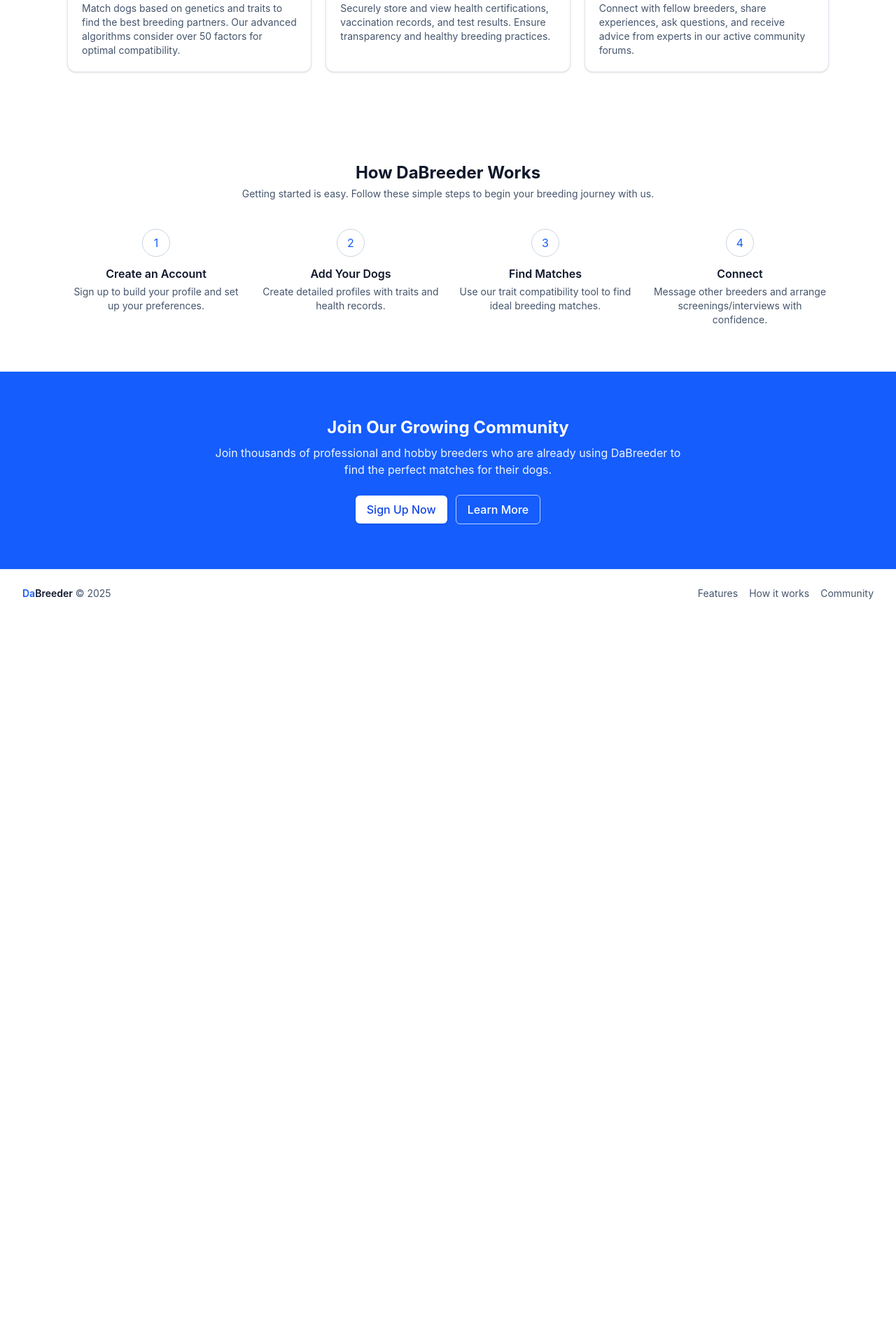
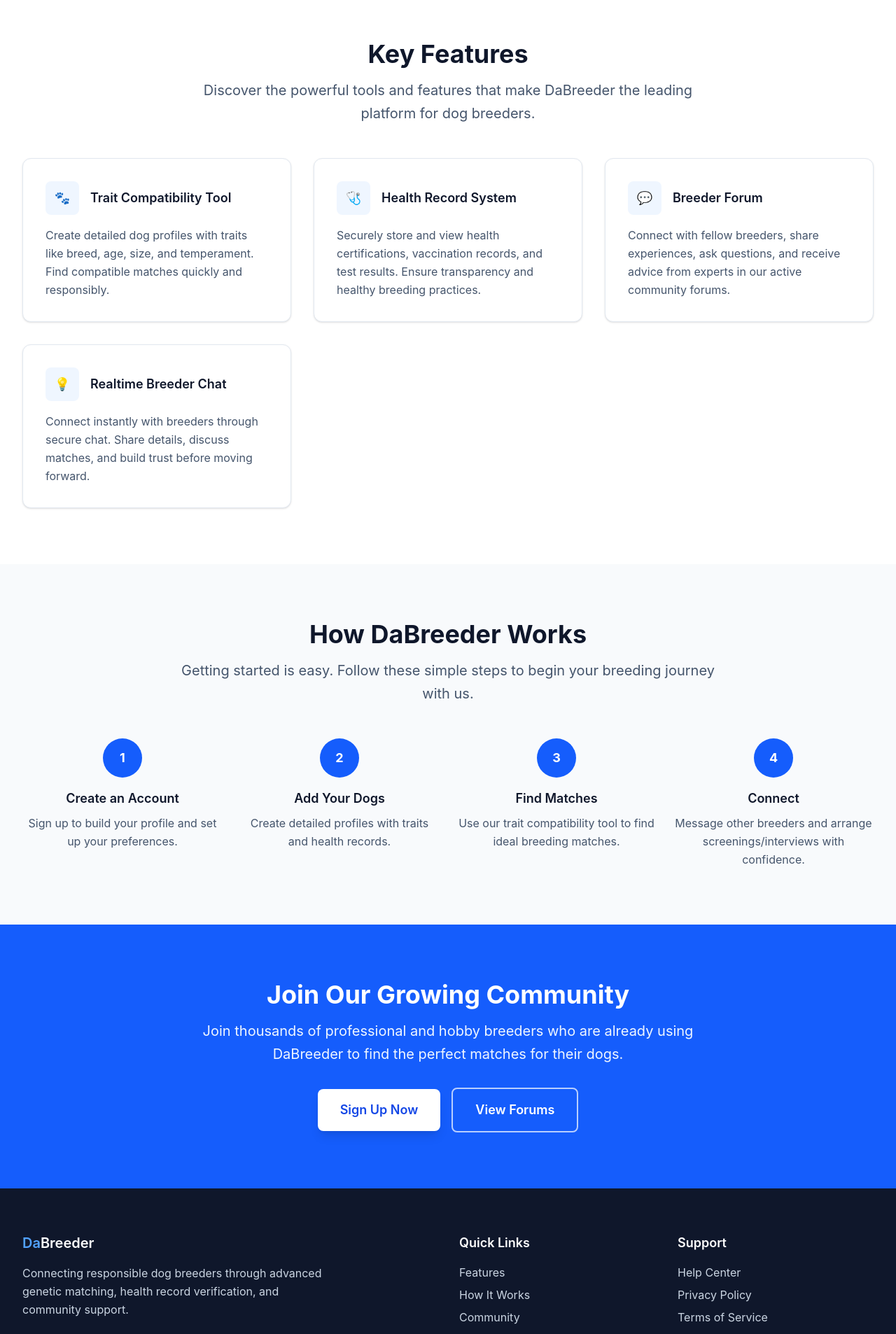
Before and after one commit to JsRonnie/DaBreederClone, a React (Vite) app: page / in a window 1280 px wide. Shown: the part 880-2786 px from the top of the page at 70% size. Before the commit the page ends 1762 px from the top, so only its background shows below. Built offline with nearby package versions, Linux system fonts and the light colour scheme; no server answers.

Commit message:
Enhance UI/UX: Optimize responsive design, add authentication modals with Shiba image, and improve layout

```diff
--- a/src/App.jsx
+++ b/src/App.jsx
@@ -27,7 +27,7 @@
   const goHome = () => setView('landing')
 
   return (
-    <>
+    <div className="min-h-screen flex flex-col">
       <Navbar
         onMenuClick={() => setSidebarOpen(true)}
         onSignInClick={() => { setAuthMode('signin'); setAuthOpen(true) }}
@@ -45,6 +45,8 @@
         onAuthSuccess={handleAuthSuccess}
       />
 
+      <main className="flex-1">
+
         {view === 'landing' && (
           <>
             <Hero onGetStarted={goToDogForm} />
@@ -54,7 +56,7 @@
           </>
         )}
         {view === 'dogForm' && (
-        <div className="p-4">
+          <div className="p-4 sm:p-6 lg:p-8">
             <button
               type="button"
               onClick={goHome}
@@ -63,7 +65,8 @@
             <DogForm />
           </div>
         )}
-    </>
+      </main>
+    </div>
   )
 }
 
--- a/src/components/Community.jsx
+++ b/src/components/Community.jsx
@@ -3,17 +3,17 @@
 export default function Community() {
   return (
     <section id="community" className="bg-blue-600">
-      <div className="mx-auto max-w-6xl px-4 sm:px-6 lg:px-8 py-14 sm:py-16 text-center">
-        <h2 className="text-white text-xl sm:text-2xl font-bold">Join Our Growing Community</h2>
-        <p className="mt-2 text-blue-50 max-w-2xl mx-auto">
+      <div className="mx-auto max-w-7xl px-4 sm:px-6 lg:px-8 py-16 sm:py-20 text-center">
+        <h2 className="text-white text-2xl sm:text-3xl md:text-4xl font-bold">Join Our Growing Community</h2>
+        <p className="mt-4 text-blue-50 text-base sm:text-lg md:text-xl max-w-3xl mx-auto leading-relaxed">
           Join thousands of professional and hobby breeders who are already using DaBreeder to find the perfect matches for their dogs.
         </p>
-        <div className="mt-6 flex flex-wrap items-center justify-center gap-3">
-          <a href="#signup" className="inline-flex items-center rounded-md bg-white px-4 py-2 font-medium text-blue-700 shadow hover:bg-blue-50">
+        <div className="mt-8 flex flex-wrap items-center justify-center gap-4">
+          <a href="#signup" className="inline-flex items-center rounded-lg bg-white px-8 py-4 text-lg font-semibold text-blue-700 shadow-lg hover:bg-blue-50 transition-all duration-200 transform hover:scale-105">
             Sign Up Now
           </a>
-          <a href="#learn" className="inline-flex items-center rounded-md border border-white/70 px-4 py-2 font-medium text-white hover:bg-white/10">
-            Learn More
+          <a href="#learn" className="inline-flex items-center rounded-lg border-2 border-white/70 px-8 py-4 text-lg font-semibold text-white hover:bg-white/10 transition-all duration-200">
+            View Forums
           </a>
         </div>
       </div>
--- a/src/components/Features.jsx
+++ b/src/components/Features.jsx
@@ -4,7 +4,7 @@
   {
     title: 'Trait Compatibility Tool',
     desc:
-      'Match dogs based on genetics and traits to find the best breeding partners. Our advanced algorithms consider over 50 factors for optimal compatibility.',
+      'Create detailed dog profiles with traits like breed, age, size, and temperament. Find compatible matches quickly and responsibly.',
     icon: (
       <span className="text-lg">🐾</span>
     ),
@@ -25,27 +25,35 @@
       <span className="text-lg">💬</span>
     ),
   },
+  {
+    title: 'Realtime Breeder Chat',
+    desc:
+      'Connect instantly with breeders through secure chat. Share details, discuss matches, and build trust before moving forward.',
+    icon: (
+      <span className="text-lg">💡</span>
+    ),
+  },
 ]
 
 export default function Features() {
   return (
-    <section id="features" className="py-14 sm:py-16 bg-white">
-      <div className="mx-auto max-w-6xl px-4 sm:px-6 lg:px-8">
-        <h2 className="text-center text-xl sm:text-2xl font-bold text-slate-900">Key Features</h2>
-        <p className="mt-1 text-center text-sm text-slate-600 max-w-2xl mx-auto">
+    <section id="features" className="py-16 sm:py-20 bg-white">
+      <div className="mx-auto max-w-7xl px-4 sm:px-6 lg:px-8">
+        <h2 className="text-center text-2xl sm:text-3xl md:text-4xl font-bold text-slate-900">Key Features</h2>
+        <p className="mt-4 text-center text-base sm:text-lg md:text-xl text-slate-600 max-w-3xl mx-auto leading-relaxed">
           Discover the powerful tools and features that make DaBreeder the leading platform for dog breeders.
         </p>
 
-        <div className="mt-8 grid grid-cols-1 md:grid-cols-3 gap-5">
+        <div className="mt-12 grid grid-cols-1 md:grid-cols-2 xl:grid-cols-3 gap-6 lg:gap-8">
           {items.map((it) => (
-            <article key={it.title} className="rounded-xl border border-slate-200 bg-white p-5 shadow-sm hover:shadow-md transition-shadow">
-              <div className="flex items-center gap-3">
-                <div className="flex size-10 items-center justify-center rounded-md bg-slate-100 text-slate-900">
+            <article key={it.title} className="rounded-xl border border-slate-200 bg-white p-6 lg:p-8 shadow-sm hover:shadow-lg transition-all duration-200 hover:-translate-y-1">
+              <div className="flex items-center gap-4">
+                <div className="flex size-12 items-center justify-center rounded-lg bg-blue-50 text-blue-600 text-xl">
                   {it.icon}
                 </div>
-                <h3 className="font-semibold text-slate-900">{it.title}</h3>
+                <h3 className="font-semibold text-lg text-slate-900">{it.title}</h3>
               </div>
-              <p className="mt-3 text-sm text-slate-600">{it.desc}</p>
+              <p className="mt-4 text-base text-slate-600 leading-relaxed">{it.desc}</p>
             </article>
           ))}
         </div>
--- a/src/components/Footer.jsx
+++ b/src/components/Footer.jsx
@@ -2,16 +2,46 @@
 
 export default function Footer() {
   return (
-    <footer className="border-t border-slate-200 bg-white">
-      <div className="mx-auto max-w-7xl px-4 sm:px-6 lg:px-8 py-6 flex flex-col sm:flex-row items-center justify-between gap-3 text-sm text-slate-600">
-        <div>
-          <span className="font-semibold text-slate-900"><span className="text-blue-600">Da</span>Breeder</span> © {new Date().getFullYear()}
+    <footer className="bg-slate-900 text-white">
+      <div className="mx-auto max-w-7xl px-4 sm:px-6 lg:px-8 py-12 sm:py-16">
+        <div className="grid grid-cols-1 md:grid-cols-4 gap-8">
+          {/* Brand */}
+          <div className="md:col-span-2">
+            <div className="font-semibold text-xl mb-4">
+              <span className="text-blue-400">Da</span>
+              <span>Breeder</span>
+            </div>
+            <p className="text-slate-300 text-base leading-relaxed max-w-md">
+              Connecting responsible dog breeders through advanced genetic matching, health record verification, and community support.
+            </p>
+          </div>
+
+          {/* Quick Links */}
+          <div>
+            <h3 className="font-semibold text-lg mb-4">Quick Links</h3>
+            <ul className="space-y-2 text-slate-300">
+              <li><a href="#features" className="hover:text-white transition-colors">Features</a></li>
+              <li><a href="#how" className="hover:text-white transition-colors">How It Works</a></li>
+              <li><a href="#community" className="hover:text-white transition-colors">Community</a></li>
+              <li><a href="#contact" className="hover:text-white transition-colors">Contact</a></li>
+            </ul>
+          </div>
+
+          {/* Support */}
+          <div>
+            <h3 className="font-semibold text-lg mb-4">Support</h3>
+            <ul className="space-y-2 text-slate-300">
+              <li><a href="#help" className="hover:text-white transition-colors">Help Center</a></li>
+              <li><a href="#privacy" className="hover:text-white transition-colors">Privacy Policy</a></li>
+              <li><a href="#terms" className="hover:text-white transition-colors">Terms of Service</a></li>
+              <li><a href="#about" className="hover:text-white transition-colors">About Us</a></li>
+            </ul>
+          </div>
         </div>
-        <nav className="flex items-center gap-4">
-          <a href="#features" className="hover:text-slate-900">Features</a>
-          <a href="#how" className="hover:text-slate-900">How it works</a>
-          <a href="#community" className="hover:text-slate-900">Community</a>
-        </nav>
+
+        <div className="mt-12 pt-8 border-t border-slate-700 text-center text-slate-400">
+          <p>&copy; {new Date().getFullYear()} DaBreeder. All rights reserved.</p>
+        </div>
       </div>
     </footer>
   )
--- a/src/components/HowItWorks.jsx
+++ b/src/components/HowItWorks.jsx
@@ -9,22 +9,22 @@
 
 export default function HowItWorks() {
   return (
-    <section id="how" className="py-14 sm:py-16">
-      <div className="mx-auto max-w-6xl px-4 sm:px-6 lg:px-8">
-        <h2 className="text-center text-xl sm:text-2xl font-bold text-slate-900">How DaBreeder Works</h2>
-        <p className="mt-1 text-center text-sm text-slate-600 max-w-2xl mx-auto">
+    <section id="how" className="py-16 sm:py-20 bg-slate-50">
+      <div className="mx-auto max-w-7xl px-4 sm:px-6 lg:px-8">
+        <h2 className="text-center text-2xl sm:text-3xl md:text-4xl font-bold text-slate-900">How DaBreeder Works</h2>
+        <p className="mt-4 text-center text-base sm:text-lg md:text-xl text-slate-600 max-w-3xl mx-auto leading-relaxed">
           Getting started is easy. Follow these simple steps to begin your breeding journey with us.
         </p>
 
         {/* Steps */}
-        <div className="mt-10 grid grid-cols-1 md:grid-cols-4 gap-6">
+        <div className="mt-12 grid grid-cols-1 sm:grid-cols-2 lg:grid-cols-4 gap-8 lg:gap-6">
           {steps.map((s, i) => (
             <div key={s.title} className="text-center">
-              <div className="mx-auto flex size-10 items-center justify-center rounded-full border border-slate-300 text-blue-600">
+              <div className="mx-auto flex size-12 lg:size-14 items-center justify-center rounded-full bg-blue-600 text-white font-bold text-lg">
                 {i + 1}
               </div>
-              <h3 className="mt-3 font-semibold text-slate-900">{s.title}</h3>
-              <p className="mt-1 text-sm text-slate-600">{s.text}</p>
+              <h3 className="mt-4 font-semibold text-lg text-slate-900">{s.title}</h3>
+              <p className="mt-2 text-base text-slate-600 leading-relaxed">{s.text}</p>
             </div>
           ))}
         </div>
--- a/src/components/Modal.jsx
+++ b/src/components/Modal.jsx
@@ -18,7 +18,7 @@
   return (
     <div className={`fixed inset-0 z-50 ${open ? '' : 'pointer-events-none'}`} aria-hidden={!open}>
       <div
-        className={`absolute inset-0 bg-black/50 transition-opacity ${open ? 'opacity-100' : 'opacity-0'}`}
+        className={`absolute inset-0 bg-black/40 backdrop-blur-md transition-all duration-300 ${open ? 'opacity-100' : 'opacity-0'}`}
         onClick={onClose}
       />
       <div className="absolute inset-0 flex items-center justify-center p-4">
```
Also changed, not shown: src/components/AuthModal.jsx (+26 -14 lines), src/components/Hero.jsx (+9 -9 lines), public/heroPup.jpg (added), public/shibaPor.jpg (added). Lines whose indentation alone changed are shown as unchanged.
